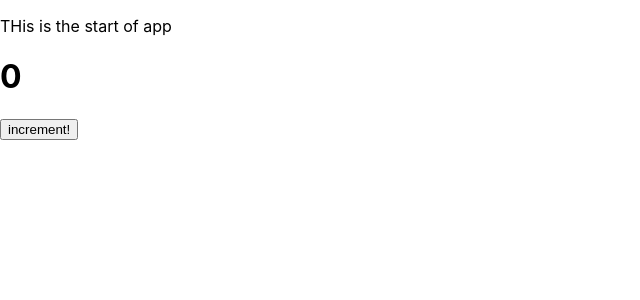
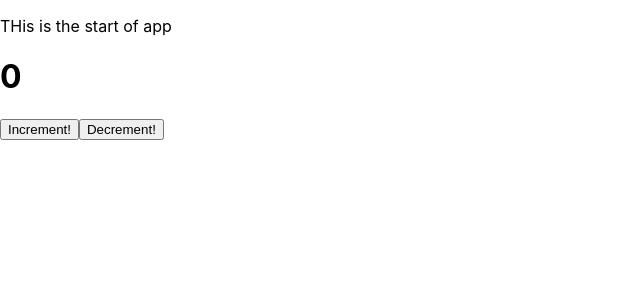
Before and after one commit to geliyangVU/my_react_tutorial, a React (Create React App) app: page / in a window 1280 px wide. Shown: the top 300 px of the page, without its empty margins (0-640 px from the left). Built offline with nearby package versions, Linux system fonts and the light colour scheme.

Commit message:
add decrement button and function handler

```diff
--- a/src/App.js
+++ b/src/App.js
@@ -7,12 +7,21 @@ class App extends React.Component {
       count:0
     }
     this.handler=this.handler.bind(this)
+    this.handlerDecrement=this.handlerDecrement.bind(this)
     }
 
   handler(){
-    this.setState(prevs => {
+    this.setState(prevState => {
       return {
-        count: prevs.count +1
+        count: prevState.count +1
+      }
+    })
+  }
+
+  handlerDecrement(){
+    this.setState(prevState=>{
+      return{
+        count:prevState.count-5
       }
     })
   }
@@ -22,7 +31,8 @@ class App extends React.Component {
       <div>
         <p>THis is the start of app</p>
         <h1>{this.state.count}</h1>
-        <button onClick={this.handler}>increment!</button>
+        <button onClick={this.handler}>Increment!</button>
+        <button onClick={this.handlerDecrement}>Decrement!</button>
       </div>
     )
   }
```
